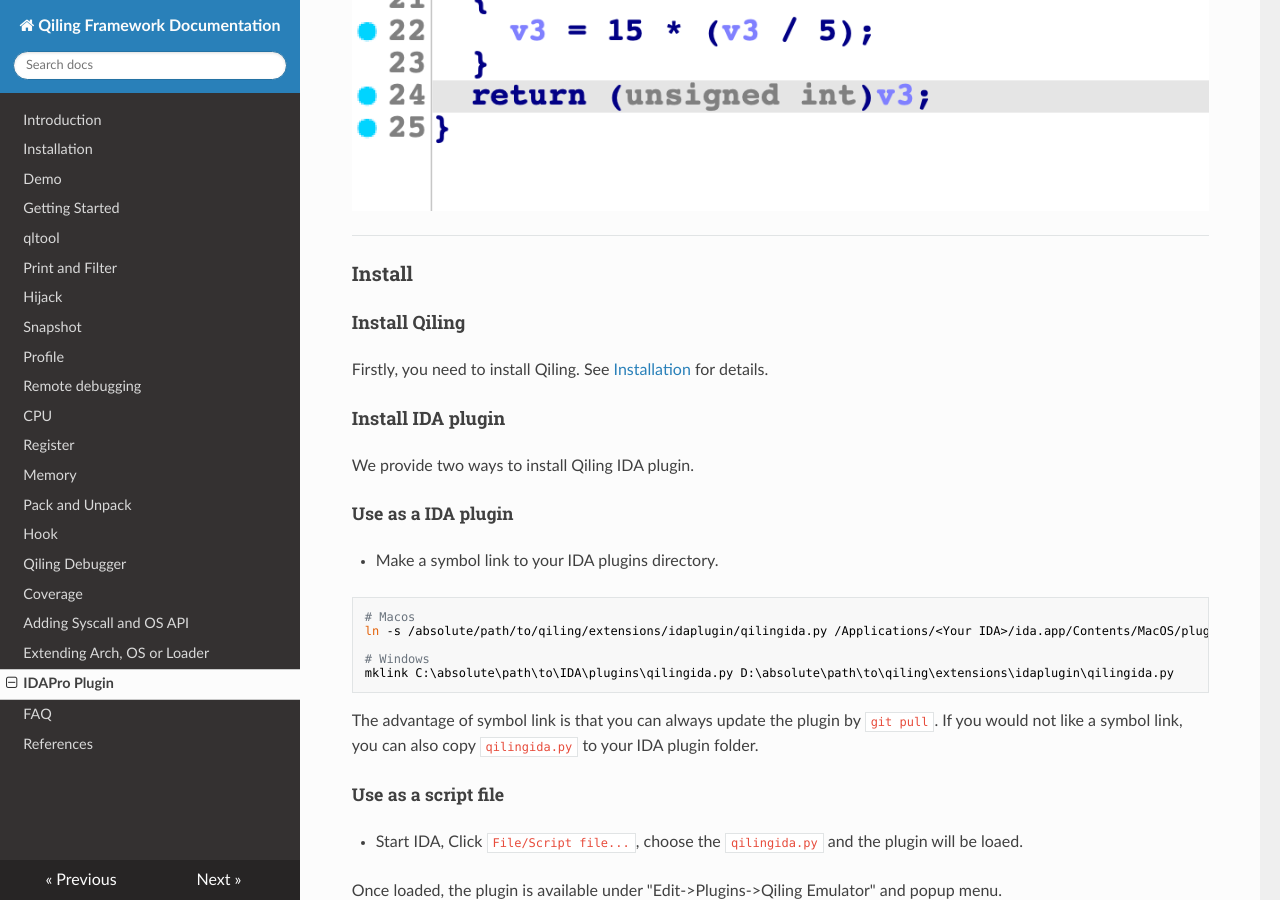
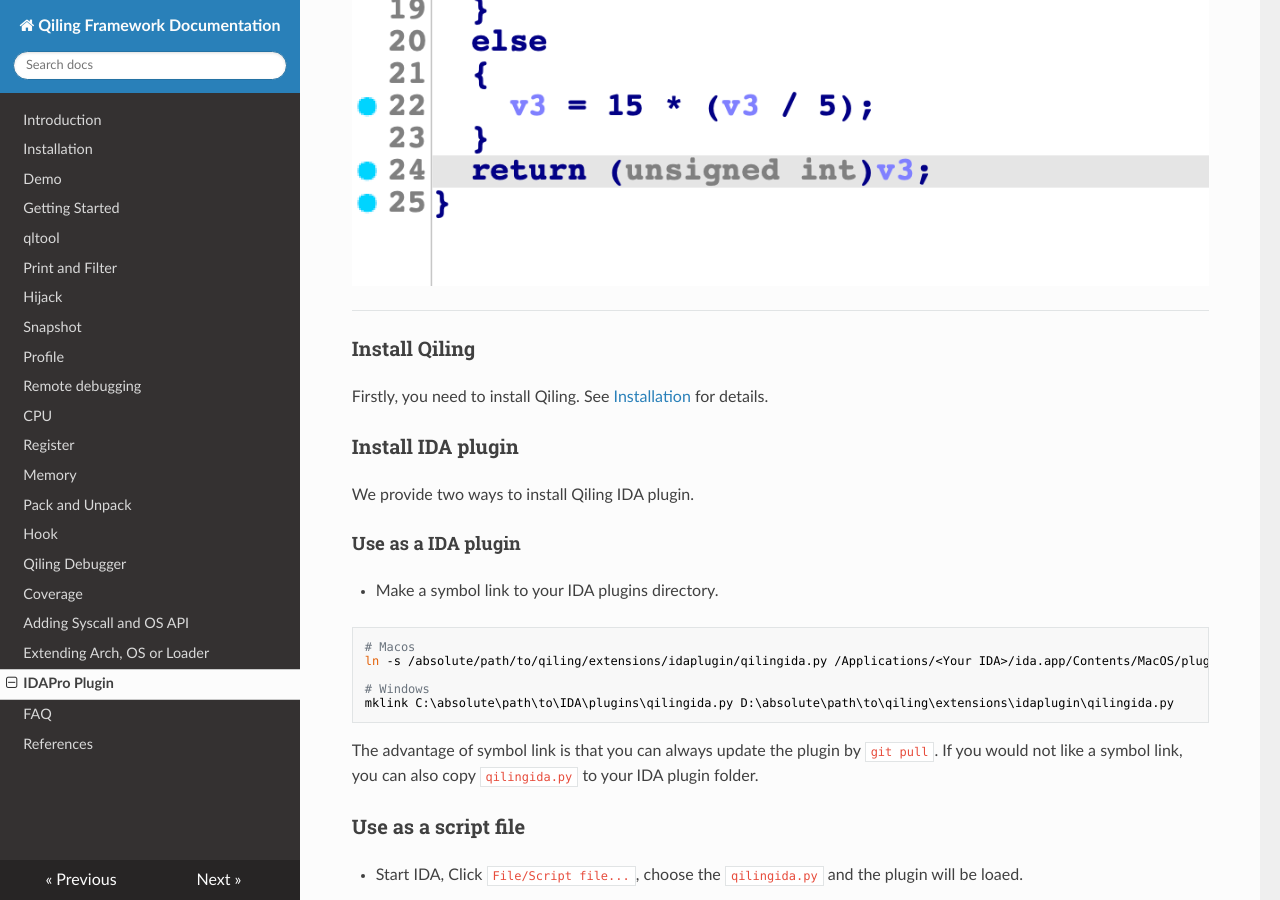
Before and after one commit to qilingframework/rtfd.io, an MkDocs documentation site: the page built from docs/ida.md, in a window 1280 px wide and 900 px high, scrolled down 16696 px. Built offline with MkDocs 1.6.1, drawn with Linux system fonts in a browser that asks for light colours; nearby versions of some CDN libraries.

Commit message:
Update ida.md

```diff
--- a/docs/ida.md
+++ b/docs/ida.md
@@ -39,6 +39,8 @@ Qiling's IDAPro Plugin: Instrument and Decrypt Mirai's Secret
 After loading the plugin, right-click will show Qiling Emulator under the pop-up menu.
 
 ![](img/ida1.png)
+
+---
 
 ### Load and Run
 
@@ -175,6 +177,8 @@ class QILING_IDA():
 **Change the custom script to take effect immediately?**
 - Just save the script and click `Reload User Scripts`. If reload is succeeded, it will show 'User Script Reload'.
 
+---
+
 ### Save and Load Snapshot
 - You can save current status (Register, Memory, CPU Context) and load it to your Qiling emulate script or new Qiling Emulator Plugin, just click `Save Snapshot`
 or `Load Snapshot`.
@@ -186,6 +190,8 @@ or `Load Snapshot`.
 - For restoring, you should select where the status saving file is.
 
 ![](img/ida_load.png)
+
+---
 
 ### Ollvm De-flatten
 
@@ -227,18 +233,15 @@ or `Load Snapshot`.
 ![](img/deflat5.png)
 
 ---
-
-### Install
-
-#### Install Qiling
+### Install Qiling
 
 Firstly, you need to install Qiling. See [Installation](https://docs.qiling.io/en/latest/install/) for details.
 
-#### Install IDA plugin
+### Install IDA plugin
 
 We provide two ways to install Qiling IDA plugin.
 
-##### Use as a IDA plugin
+#### Use as a IDA plugin
 
 - Make a symbol link to your IDA plugins directory.
 
@@ -252,7 +255,7 @@ mklink C:\absolute\path\to\IDA\plugins\qilingida.py D:\absolute\path\to\qiling\e
 
 The advantage of symbol link is that you can always update the plugin by `git pull`. If you would not like a symbol link, you can also copy `qilingida.py` to your IDA plugin folder.
 
-##### Use as a script file
+### Use as a script file
 
 - Start IDA, Click `File/Script file...`, choose the `qilingida.py` and the plugin will be loaed.
 
```
